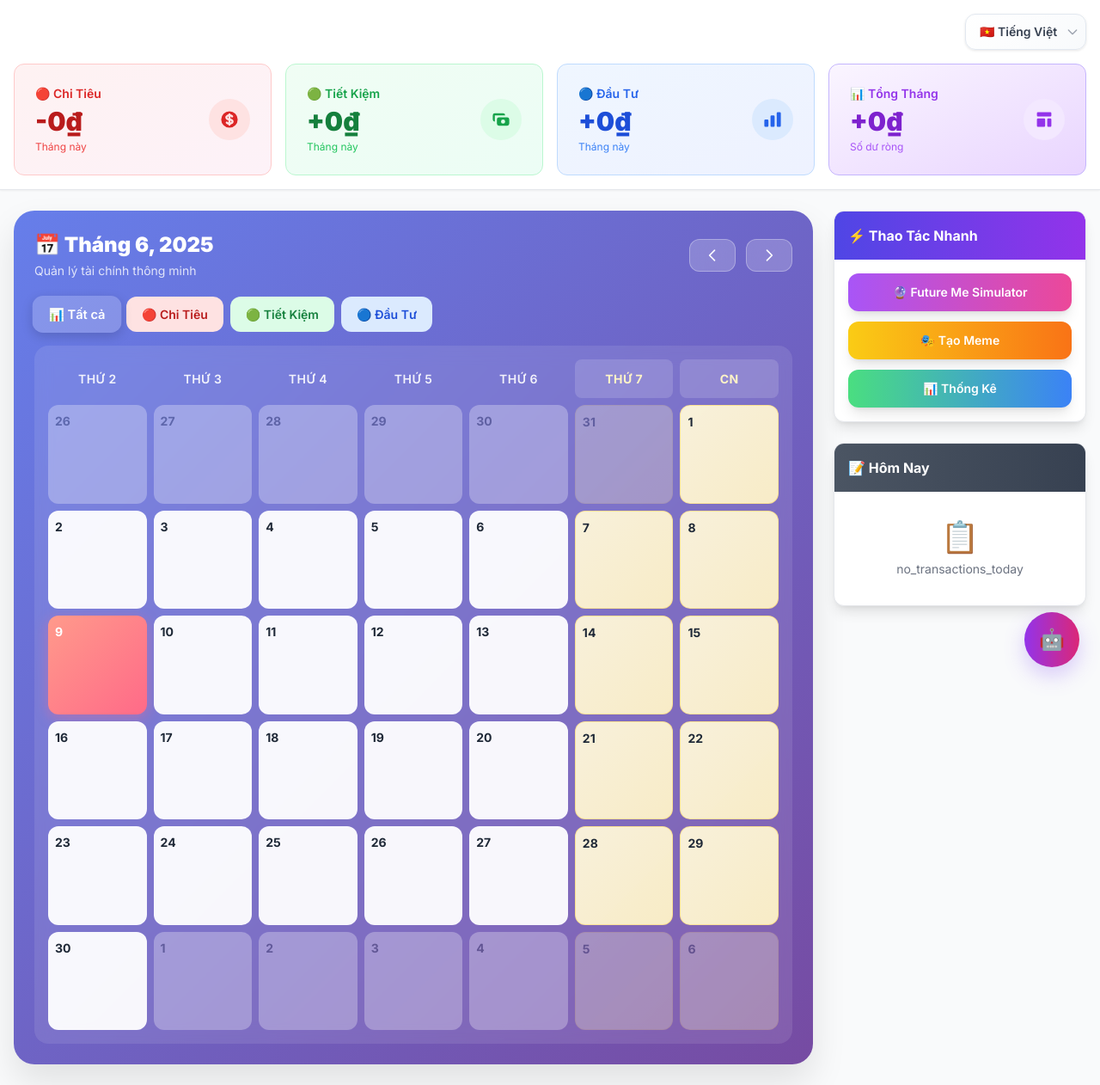
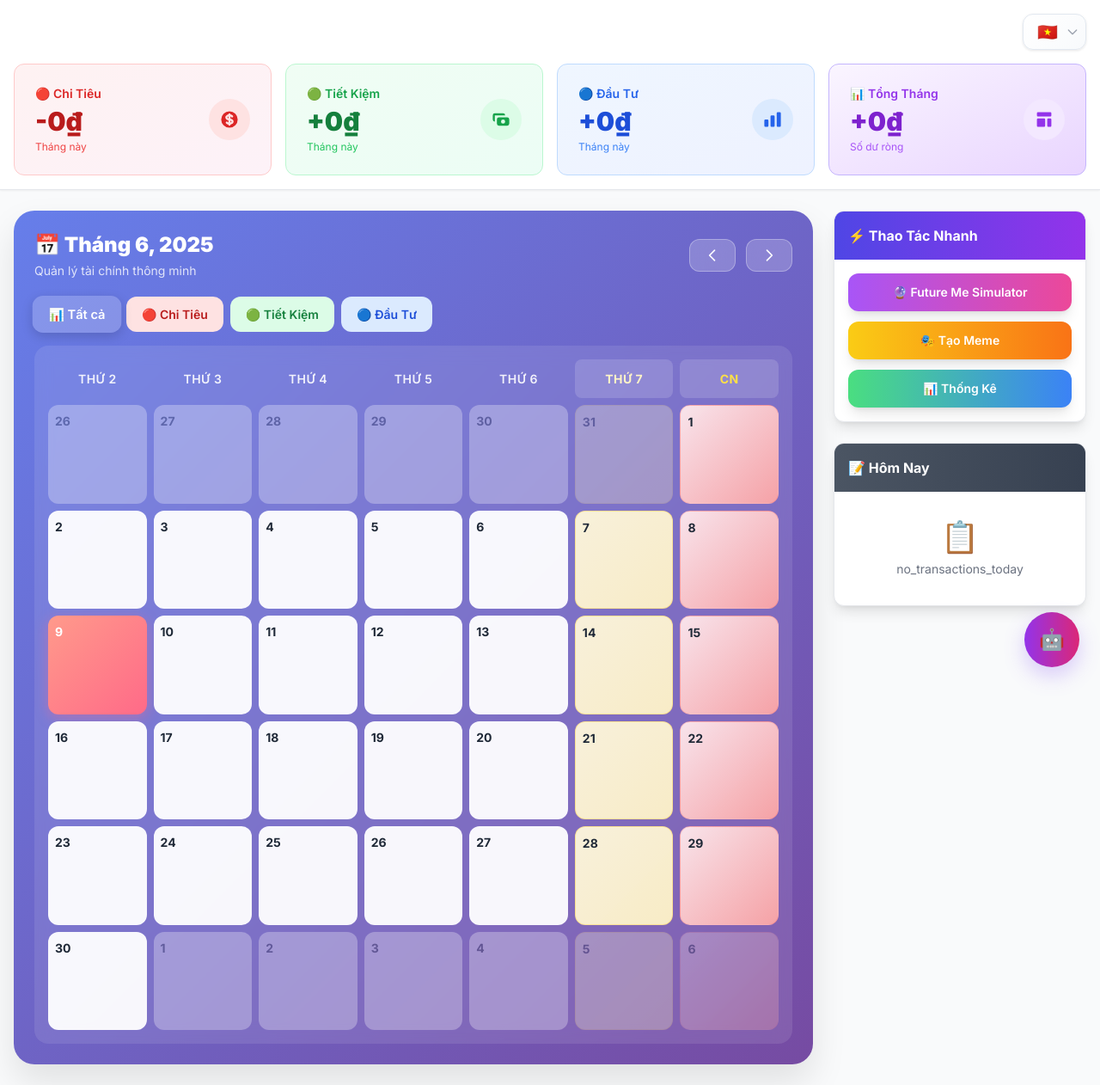
Before and after one commit to khanhbq56/money-tracking, a Django app: page / in a window 1280 px wide. Shown: the whole page at 86% size. Run offline with Django 5.2, Linux system fonts and the light colour scheme; data that the repository does not hold is empty; some libraries are stand-ins or nearby versions.

Commit message:
Fix weekend styling and language selector: different colors for Sat/Sun, flag-only display on PC

```diff
--- a/static/css/styles.css
+++ b/static/css/styles.css
@@ -31,10 +31,17 @@
     letter-spacing: 0.5px;
 }
 
-.calendar-day-header.weekend {
+.calendar-day-header.saturday {
     background: rgba(255,255,255,0.15);
     border-radius: 8px;
     color: #fef3c7;
+    font-weight: 700;
+}
+
+.calendar-day-header.sunday {
+    background: rgba(255,255,255,0.15);
+    border-radius: 8px;
+    color: #fde047;
     font-weight: 700;
 }
 
@@ -52,14 +59,24 @@
     overflow: hidden;
 }
 
-.calendar-day.weekend {
+.calendar-day.saturday {
     background: linear-gradient(135deg, rgba(255,248,220,0.95) 0%, rgba(255,243,199,0.95) 100%);
     border: 1px solid rgba(255,193,7,0.3);
 }
 
-.calendar-day.weekend:hover {
+.calendar-day.saturday:hover {
     background: linear-gradient(135deg, rgba(255,248,220,1) 0%, rgba(255,243,199,1) 100%);
     box-shadow: 0 8px 25px rgba(255,193,7,0.2);
+}
+
+.calendar-day.sunday {
+    background: linear-gradient(135deg, rgba(255,235,238,0.95) 0%, rgba(252,165,165,0.95) 100%);
+    border: 1px solid rgba(248,113,113,0.3);
+}
+
+.calendar-day.sunday:hover {
+    background: linear-gradient(135deg, rgba(255,235,238,1) 0%, rgba(252,165,165,1) 100%);
+    box-shadow: 0 8px 25px rgba(248,113,113,0.2);
 }
 
 .calendar-day:hover {
@@ -249,13 +266,19 @@
     border: 1px solid #e2e8f0;
     border-radius: 12px;
     padding: 10px 32px 10px 16px;
-    font-size: 0.875rem;
+    font-size: 1.2rem;
     font-weight: 600;
     color: #374151;
     outline: none;
     transition: all 0.3s cubic-bezier(0.4, 0, 0.2, 1);
     box-shadow: 0 1px 3px rgba(0, 0, 0, 0.1);
     cursor: pointer;
+    text-align: center;
+}
+
+#language-switcher option {
+    font-size: 1.2rem;
+    text-align: center;
 }
 
 #language-switcher:hover {
--- a/static/js/calendar.js
+++ b/static/js/calendar.js
@@ -337,10 +337,12 @@ class ExpenseCalendar {
             dayDiv.classList.add('today');
         }
 
-        // Add weekend class for Saturday (6) and Sunday (0)
+        // Add weekend classes for Saturday (6) and Sunday (0)
         const dayOfWeek = date.getDay();
-        if (dayOfWeek === 0 || dayOfWeek === 6) {
-            dayDiv.classList.add('weekend');
+        if (dayOfWeek === 6) {
+            dayDiv.classList.add('saturday');
+        } else if (dayOfWeek === 0) {
+            dayDiv.classList.add('sunday');
         }
 
         // Get day data - use local date format to match database
--- a/templates/index.html
+++ b/templates/index.html
@@ -12,8 +12,8 @@
             <div class="flex justify-end mb-4">
                 <div class="relative">
                     <select id="language-switcher" class="appearance-none bg-white border border-gray-300 rounded-xl px-4 py-2 pr-8 text-sm font-medium text-gray-700 shadow-sm hover:border-gray-400 focus:outline-none focus:ring-2 focus:ring-purple-500 focus:border-purple-500 transition-all duration-200">
-                        <option value="vi">🇻🇳 {% trans "Tiếng Việt" %}</option>
-                        <option value="en">🇺🇸 {% trans "English" %}</option>
+                        <option value="vi">🇻🇳</option>
+                        <option value="en">🇺🇸</option>
                     </select>
                     <div class="absolute inset-y-0 right-0 flex items-center px-2 pointer-events-none">
                         <svg class="w-4 h-4 text-gray-400" fill="none" stroke="currentColor" viewBox="0 0 24 24">
@@ -143,8 +143,8 @@
                         <div class="calendar-day-header" data-i18n="wednesday">Wed</div>
                         <div class="calendar-day-header" data-i18n="thursday">Thu</div>
                         <div class="calendar-day-header" data-i18n="friday">Fri</div>
-                        <div class="calendar-day-header weekend" data-i18n="saturday">Sat</div>
-                        <div class="calendar-day-header weekend" data-i18n="sunday">Sun</div>
+                        <div class="calendar-day-header saturday" data-i18n="saturday">Sat</div>
+                        <div class="calendar-day-header sunday" data-i18n="sunday">Sun</div>
 
                         <!-- Calendar Days will be generated by JavaScript -->
                     </div>
```
